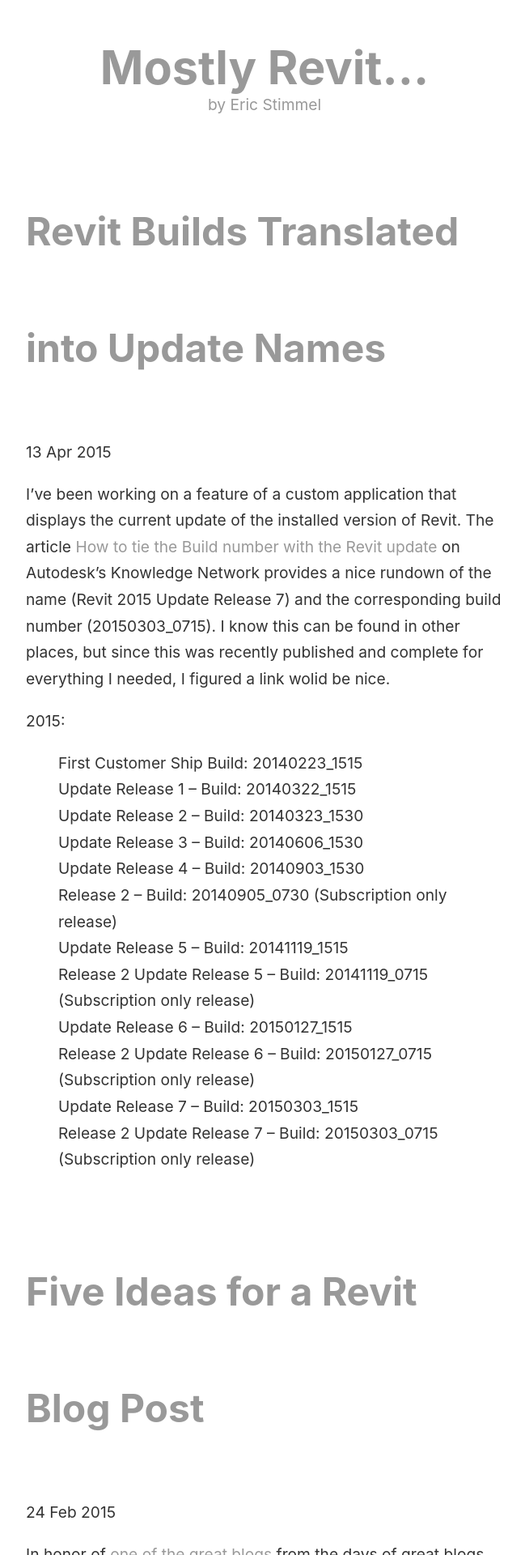
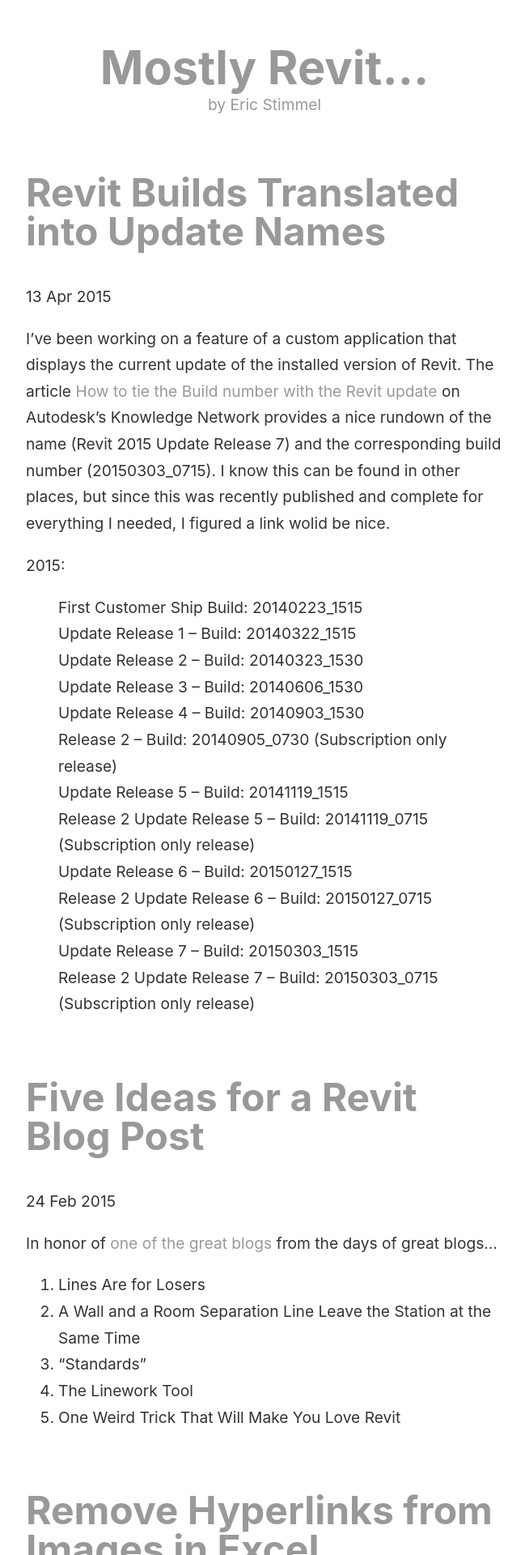
Before and after one commit to estimmel/mostly-revit-blog, a Jekyll site: the page built from index.html, in a window 1280 px wide. Shown: the top 1920 px of the page at 81% size, without its empty margins (313-962 px from the left). Built offline with Jekyll 4.4.1, drawn with Linux system fonts in a browser that asks for light colours.

Commit message:
reduce line height of post titles

```diff
--- a/css/main.css
+++ b/css/main.css
@@ -20,7 +20,7 @@
 }
 h2 {
     font-size: 2.5em;
-    line-height: 3em;
+    line-height: 1em;
     color: black;
 }
 header {
```
